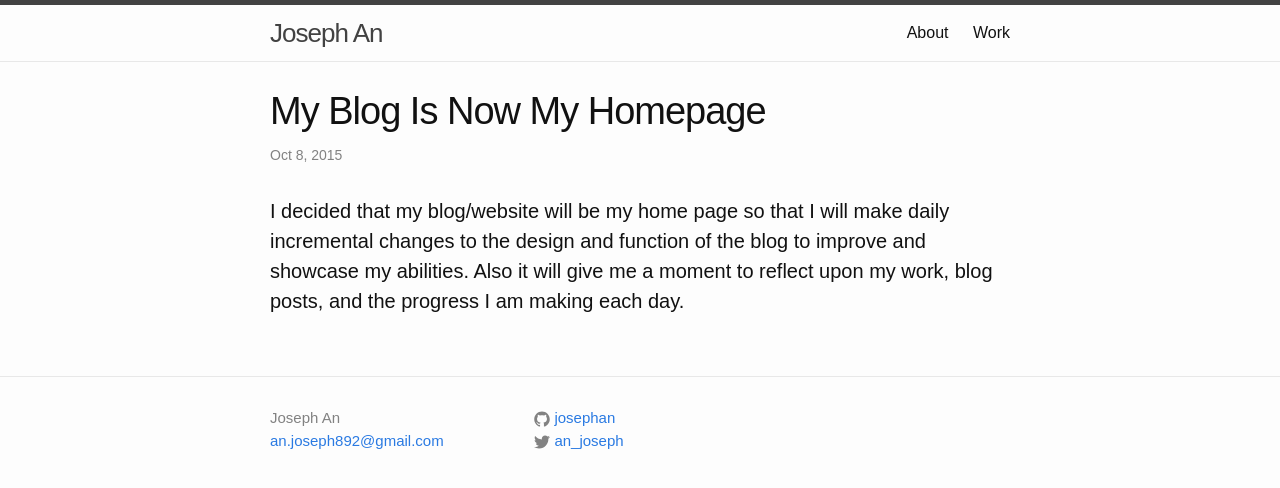
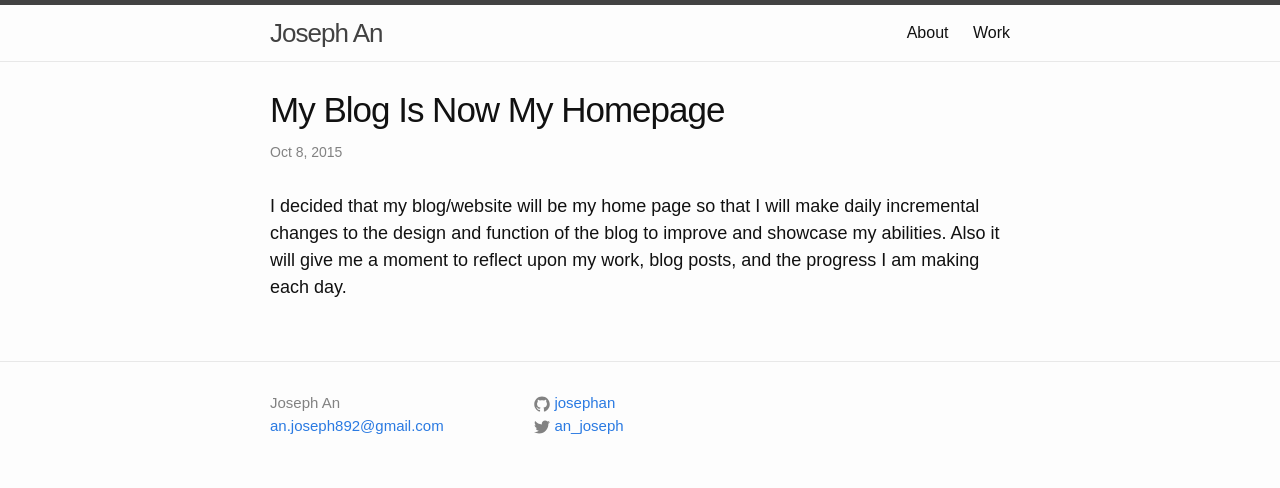
Before and after one commit to josephan/josephan.github.io, a Jekyll site: the page built from _posts/2015-10-08-my-blog-is-now-my-homepage.md, in a window 1280 px wide. Shown: the top 488 px of the page. Built offline with Jekyll 4.4.1, drawn with Linux system fonts in a browser that asks for light colours.

Commit message:
Add new font

```diff
--- a/_layouts/post.html
+++ b/_layouts/post.html
@@ -8,7 +8,7 @@
     <p class="post-meta">{{ page.date | date: "%b %-d, %Y" }}{% if page.author %} • {{ page.author }}{% endif %}{% if page.meta %} • {{ page.meta }}{% endif %}</p>
   </header>
 
-  <article class="post-content">
+  <article class="post-content blog-post">
     {{ content }}
   </article>
 
--- a/_sass/_base.scss
+++ b/_sass/_base.scss
@@ -17,17 +17,20 @@
     font-family: $base-font-family;
     font-size: $base-font-size;
     line-height: $base-line-height;
-    font-weight: 400;
+    font-weight: 300;
     color: $text-color;
     background-color: $background-color;
     -webkit-text-size-adjust: 100%;
     .post-title {
         font-weight: 400;
-        font-size: 38px;
+        font-size: 35px;
     }
     .post-content {
-        font-family: "adobe-garamond-pro", sans-serif;
-        font-size: 20px;
+        font-size: 18px;
+    }
+    .blog-post {
+        font-family: "merriweather", sans-serif;
+        font-size: 18px;
     }
 }
 
```
